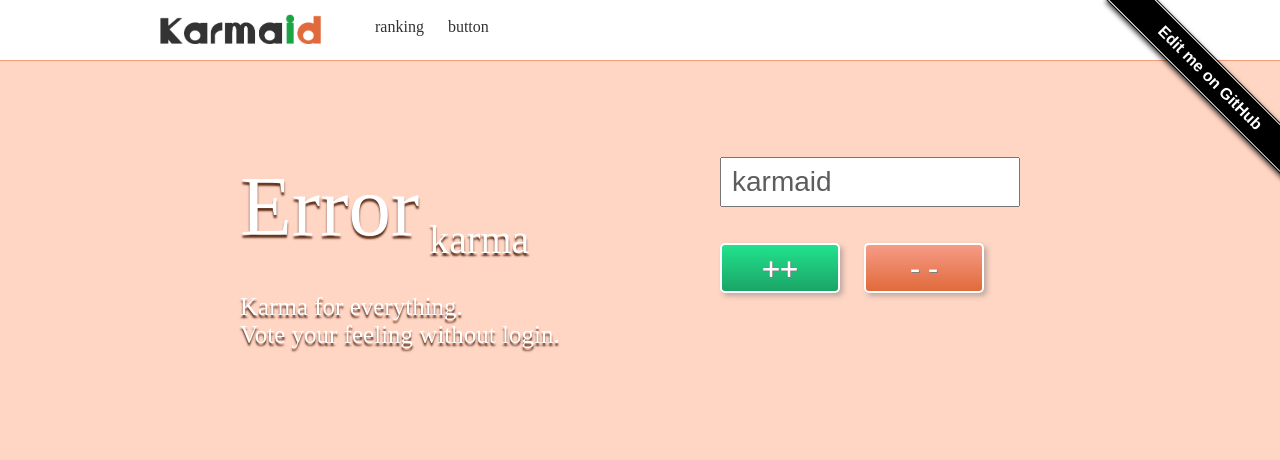
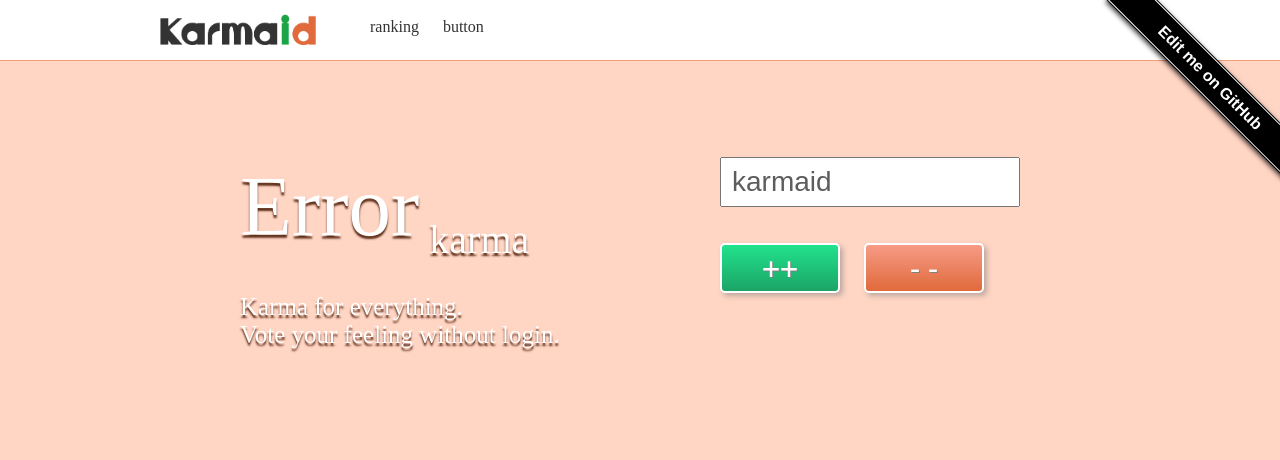
Before and after one commit to hirokiky/karmaid, a Python web app: template karmaid/templates/top.mako in a window 1280 px wide. Shown: the top 460 px of the page. Run offline with Jinja, Linux system fonts and the light colour scheme; the template is opened without the code that fills it, so the values that code supplies are empty; some libraries are stand-ins or nearby versions.

Commit message:
Kerned the logo text

```diff
--- a/karmaid/static/css/karmaid.css
+++ b/karmaid/static/css/karmaid.css
@@ -31,10 +31,10 @@ body {
 
 .brand a {
     display: block;
-    width: 161px;
-    height: 30px;
+    width: 156px;
+    height: 31px;
     background-image: url('../images/karmaid.png');
-    background-size: 161px 30px;
+    background-size: 156px 31px;
 }
 
 .nav .nav-link {
```
Also changed, not shown: karmaid/static/images/karmaid.png.
